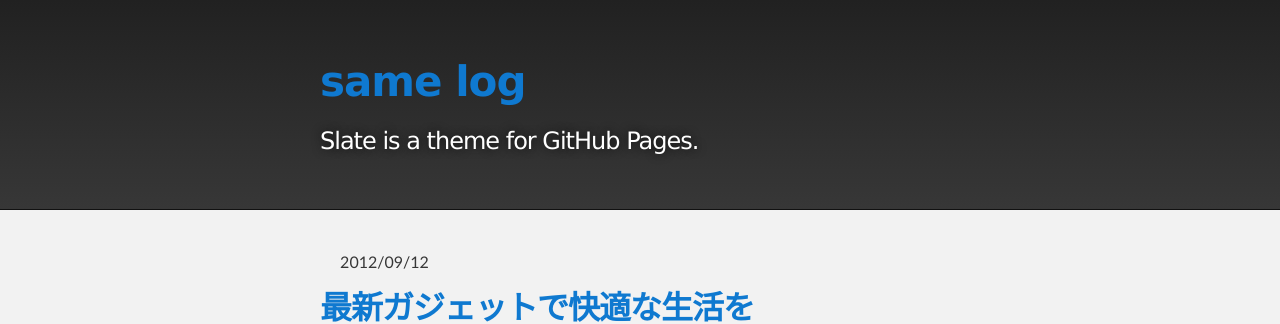
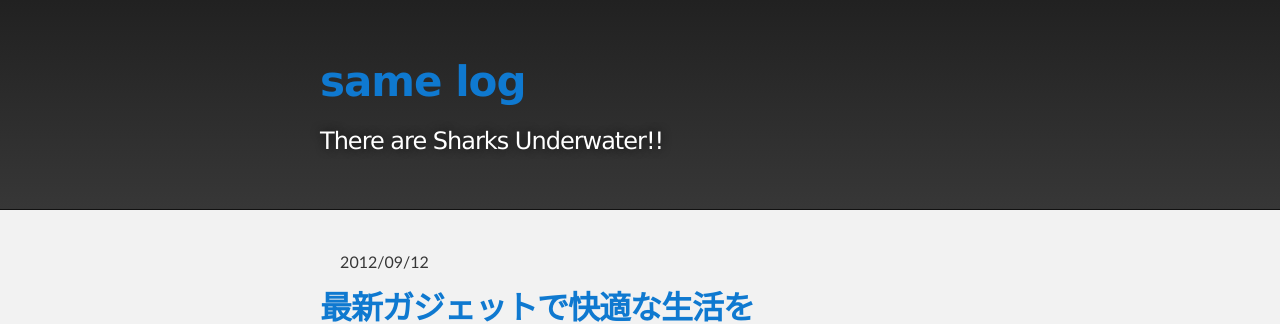
Before and after one commit to mizusameblue/blog, a Jekyll site: the page built from index.html, in a window 1280 px wide. Shown: the top 324 px of the page. Built offline with Jekyll 4.4.1, drawn with Linux system fonts in a browser that asks for light colours.

Commit message:
Update _config.yml

```diff
--- a/_config.yml
+++ b/_config.yml
@@ -1,5 +1,5 @@
 title: same log
-description: Slate is a theme for GitHub Pages.
+description: There are Sharks Underwater!!
 url: https://mizusameblue.github.io
 baseurl: /blog
 
```
